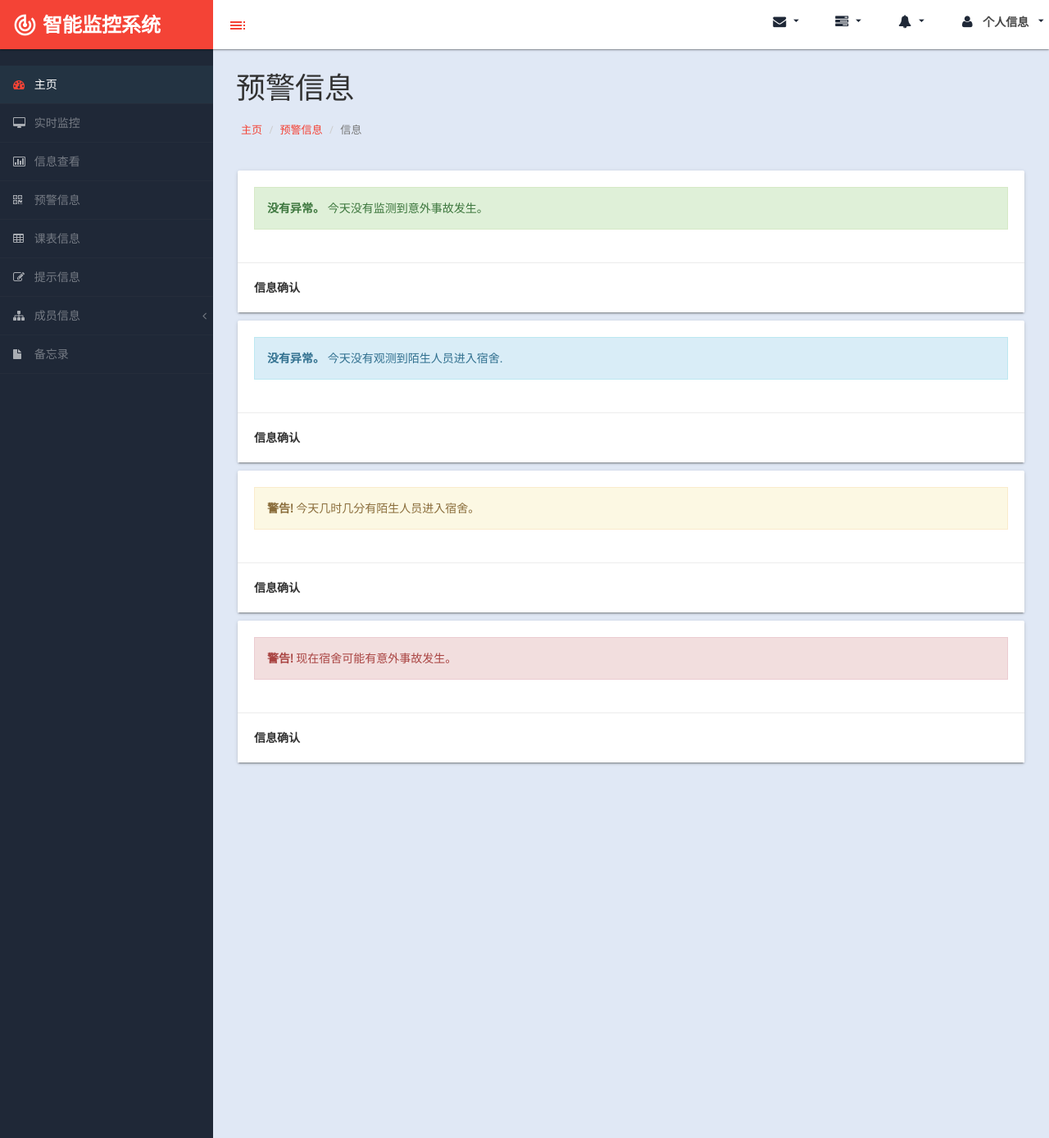
After one commit to Monitoring-System-for-4131414/monitor, a Flask app: page /warning in a window 1280 px wide. The commit adds this page. Shown: the whole page at 82% size. Run offline with Flask 2, Linux system fonts and the light colour scheme; parts of the project's set-up code (start-up, migrations or seed data) failed here and were passed over; some libraries are stand-ins or nearby versions.

Commit message:
html网页部分

```diff
--- a/monitor.py
+++ b/monitor.py
@@ -1,4 +1,4 @@
-from flask import Flask,render_template
+from flask import Flask,render_template,url_for
 import config
 
 app = Flask(__name__)
@@ -8,6 +8,15 @@ app.config.from_object(config)
 def index():
     return render_template('index.html')
 
+@app.route('/warning')
+def warning():
+    return render_template('warning.html')
+
+@app.route('/prompting')
+def prompting():
+    return render_template('prompting.html')
+
+
 
 if __name__ == '__main__':
     app.run()
--- a/templates/common/base.html
+++ b/templates/common/base.html
@@ -222,14 +222,14 @@
                         <a href="chart.html" class="waves-effect waves-dark"><i class="fa fa-bar-chart-o"></i> 信息查看</a>
                     </li>
                     <li>
-                        <a href="tab-panel.html" class="waves-effect waves-dark"><i class="fa fa-qrcode"></i> 预警信息</a>
+                        <a href="warning" class="waves-effect waves-dark"><i class="fa fa-qrcode"></i> 预警信息</a>
                     </li>
 
                     <li>
                         <a href="table.html" class="waves-effect waves-dark"><i class="fa fa-table"></i> 课表信息</a>
                     </li>
                     <li>
-                        <a href="form.html" class="waves-effect waves-dark"><i class="fa fa-edit"></i> 提示信息 </a>
+                        <a href="prompting" class="waves-effect waves-dark"><i class="fa fa-edit"></i> 提示信息 </a>
                     </li>
 
 
--- /dev/null
+++ b/templates/warning.html
@@ -0,0 +1,90 @@
+<!--<!DOCTYPE html>-->
+<!--<html lang="en">-->
+<!--<head>-->
+<!--    <meta charset="UTF-8">-->
+<!--    <title>预警信息</title>-->
+<!--</head>-->
+<!--<body>-->
+<!--预警信息-->
+<!--</body>-->
+<!--</html>-->
+
+{% extends 'common/base.html' %}
+{% block title %}
+    index
+{% endblock %}
+{% block main %}
+<div id="page-wrapper">
+  <div class="header">
+                        <h1 class="page-header">
+                           预警信息
+                        </h1>
+						<ol class="breadcrumb">
+					  <li><a href="#">主页</a></li>
+					  <li><a href="#">预警信息 </a></li>
+					  <li class="active">信息</li>
+					</ol>
+
+		</div>
+            <div id="page-inner">
+
+
+			<div class="row">
+
+			  <div class="col-md-12">
+				  <div class="card">
+	<div class="card-content">
+	   <div class="alert alert-success">
+									<strong>没有异常。</strong>  今天没有监测到意外事故发生。
+								</div>
+	</div>
+	<div class="card-action">
+	  <b>信息确认</b>
+	</div>
+                 </div>
+
+				  <div class="card">
+	<div class="card-content">
+	   <div class="alert alert-info">
+									<strong>没有异常。</strong> 今天没有观测到陌生人员进入宿舍.
+								</div>
+	</div>
+	<div class="card-action">
+	  <b>信息确认</b>
+	</div>
+                 </div>
+
+
+				  				  <div class="card">
+	<div class="card-content">
+	   <div class="alert alert-warning">
+									<strong>警告!</strong> 今天几时几分有陌生人员进入宿舍。
+								</div>
+	</div>
+	<div class="card-action">
+	  <b>信息确认</b>
+	</div>
+                 </div>
+
+
+				  				  				  <div class="card">
+	<div class="card-content">
+	   <div class="alert alert-danger">
+									<strong>警告!</strong>  现在宿舍可能有意外事故发生。
+								</div>
+	</div>
+	<div class="card-action">
+	  <b>信息确认</b>
+	</div>
+                 </div>
+			</div>
+            </div>
+
+ </div>
+     </div>
+
+
+
+
+
+{% endblock %}
```
Also changed, not shown: templates/prompting.html (added, +93 -0 lines).
